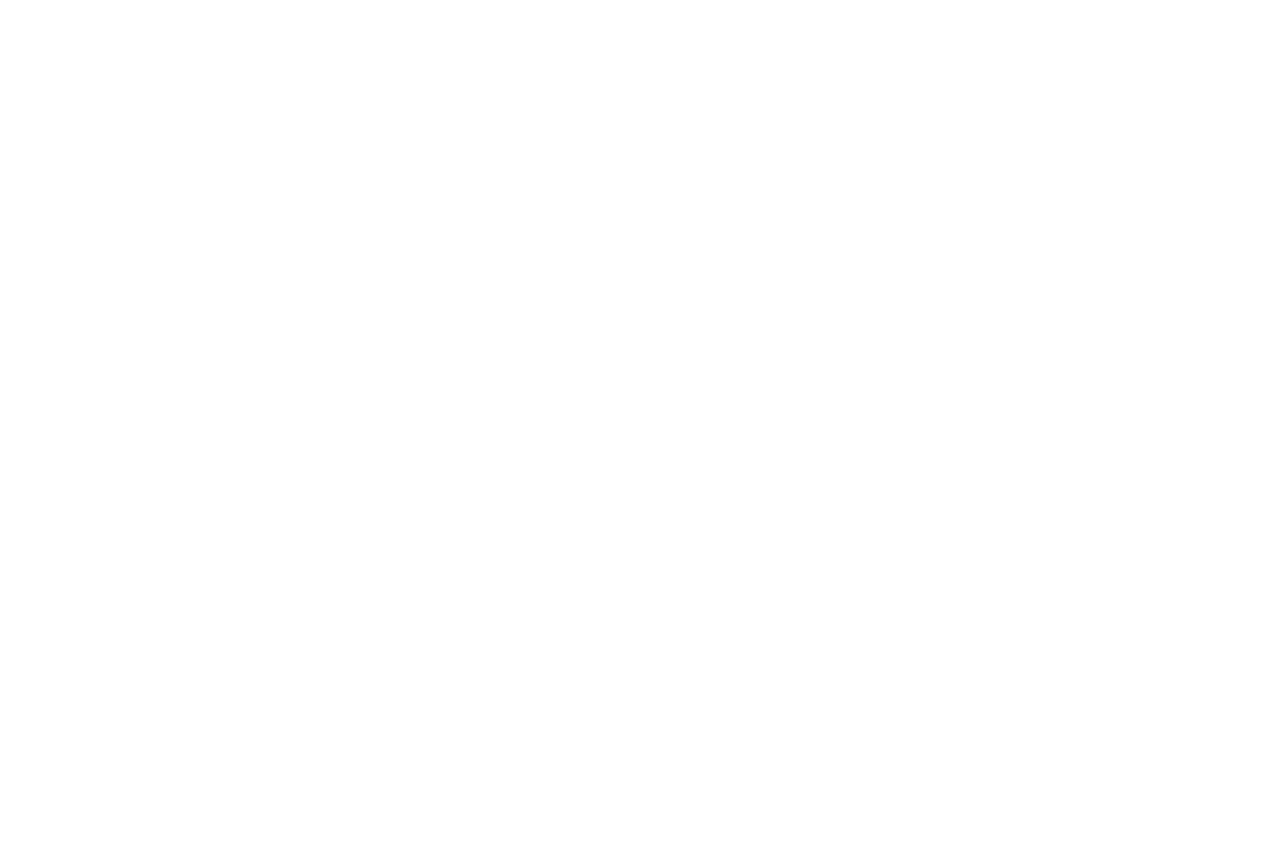
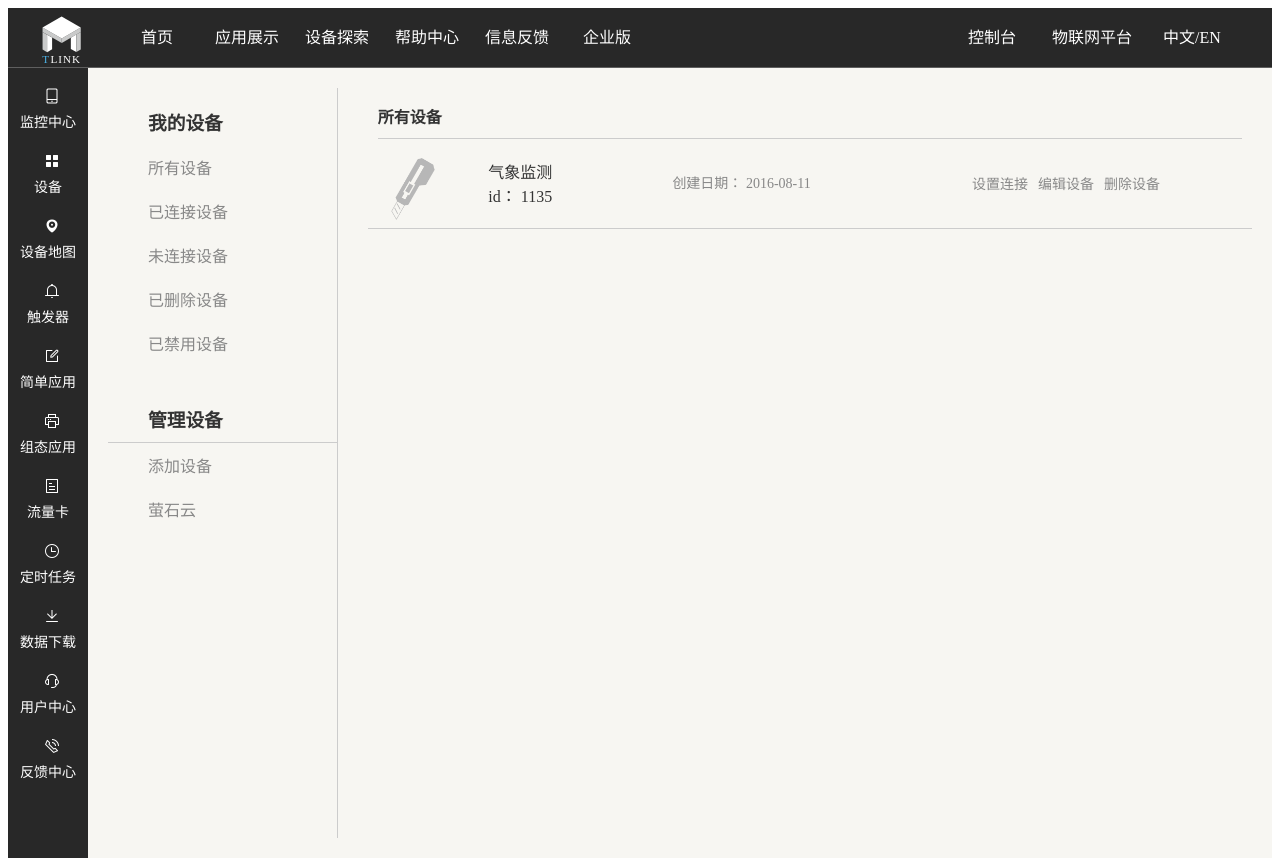
Before and after one commit to QGMan/Tlink, a Vue app: page /#/device/device_0 in a window 1280 px wide. Before the commit the page ends 800 px from the top, so only its background shows below. Built offline with nearby package versions, Linux system fonts and the light colour scheme.

Commit message:
设备连接与未连接页面

```diff
--- a/src/components/device/device.vue
+++ b/src/components/device/device.vue
@@ -8,13 +8,13 @@
                       <router-link to="/device/deviceDisplay">所有设备</router-link>
                   </li>
                   <li>
-                      <router-link to="">已连接设备</router-link>
+                      <router-link to="/device/device_1">已连接设备</router-link>
                   </li>
                   <li>
-                      <router-link to="">未连接设备</router-link>
+                      <router-link to="/device/device_0">未连接设备</router-link>
                   </li>
                   <li>
-                      <router-link to="">已删除设备</router-link>
+                      <router-link to="/device/deviceDelet">已删除设备</router-link>
                   </li>
                   <li>
                       <router-link to="">已禁用设备</router-link>
--- a/src/components/device/device_0.vue
+++ b/src/components/device/device_0.vue
@@ -1,21 +1,90 @@
 <template>
   <div class="page">
+    <div class="deviceAll">
+      <h4>所有设备</h4>
+      <el-row :gutter="20" class="all">
+        <el-col :span="3" class="one">
+          <div class="grid-content bg-purple">
+            <router-link to="">
+              <img src="../../../static/img/non_online-1.png" alt="">
+            </router-link>
+          </div>
+        </el-col>
+        <el-col :span="5" class="two">
+          <div class="grid-content bg-purple">
+            <p>气象监测</p>
+            <p>id：
+              <span>1135</span>
+            </p>
+          </div>
+        </el-col>
+        <el-col :span="8" class="three">
+          <div class="grid-content bg-purple">
 
+            <p>创建日期：
+              <span>2016-08-11</span>
+            </p>
+          </div>
+        </el-col>
+        <el-col :span="8" class="four">
+          <div class="grid-content bg-purple">
+            <router-link to="">设置连接</router-link>
+            <router-link to="">编辑设备</router-link>
+            <router-link to="">删除设备</router-link>
+          </div>
+        </el-col>
+      </el-row>
+    </div>
   </div>
 </template>
 
 <script>
-export default {
-  data() {
-    return {
+  export default {
+    data() {
+      return {};
+    },
+    components: {}
+  };
 
-    }
-  },
-  components: {
-
-  }
-}
 </script>
 
 <style scoped>
+ .deviceAll{
+     margin-left: 40px;
+ }
+.deviceAll h4{
+    padding-top: 10px;
+    height: 40px;
+    line-height: 40px;
+    border-bottom: 1px solid #ccc;
+}
+.all{
+    height: 90px;
+    border-bottom: 1px solid #ccc;
+}
+.all .one {
+padding-top: 15px
+}
+.all .one img{
+width: 80%;
+}
+.all .two{
+    padding-top: 20px;
+}
+.all .three {
+    height: 90px;
+    line-height: 90px;
+    color: #888;
+    font-size: 14px
+}
+.all .four{
+    height: 90px;
+    line-height: 90px;
+}
+.all .four a{
+    color:#888;
+    padding: 0 5px;
+ font-size: 14px
+
+}
 </style>
--- a/src/router/index.js
+++ b/src/router/index.js
@@ -4,6 +4,9 @@
 import user from '@/components/device/user'
 import device from '@/components/device/device'
 import deviceDisplay from '@/components/device/deviceDisplay'
+import device_1 from '@/components/device/device_1'
+import device_0 from '@/components/device/device_0'
+import deviceDelet from '@/components/device/deviceDelet'
 
 Vue.use(Router)
 
@@ -33,6 +36,21 @@
               path: '/device/deviceDisplay',
               name: 'deviceDisplay',
               component: deviceDisplay
+            },
+            {
+              path: '/device/device_1',
+              name: 'device_1',
+              component: device_1
+            },
+            {
+              path: '/device/device_0',
+              name: 'device_0',
+              component: device_0
+            },
+            {
+              path: '/device/deviceDelet',
+              name: 'deviceDelet',
+              component: deviceDelet
             }
           ]
         },
```
Also changed, not shown: src/components/device/deviceDelet.vue (renamed from src/components/device/deviceDisplay.vue).
